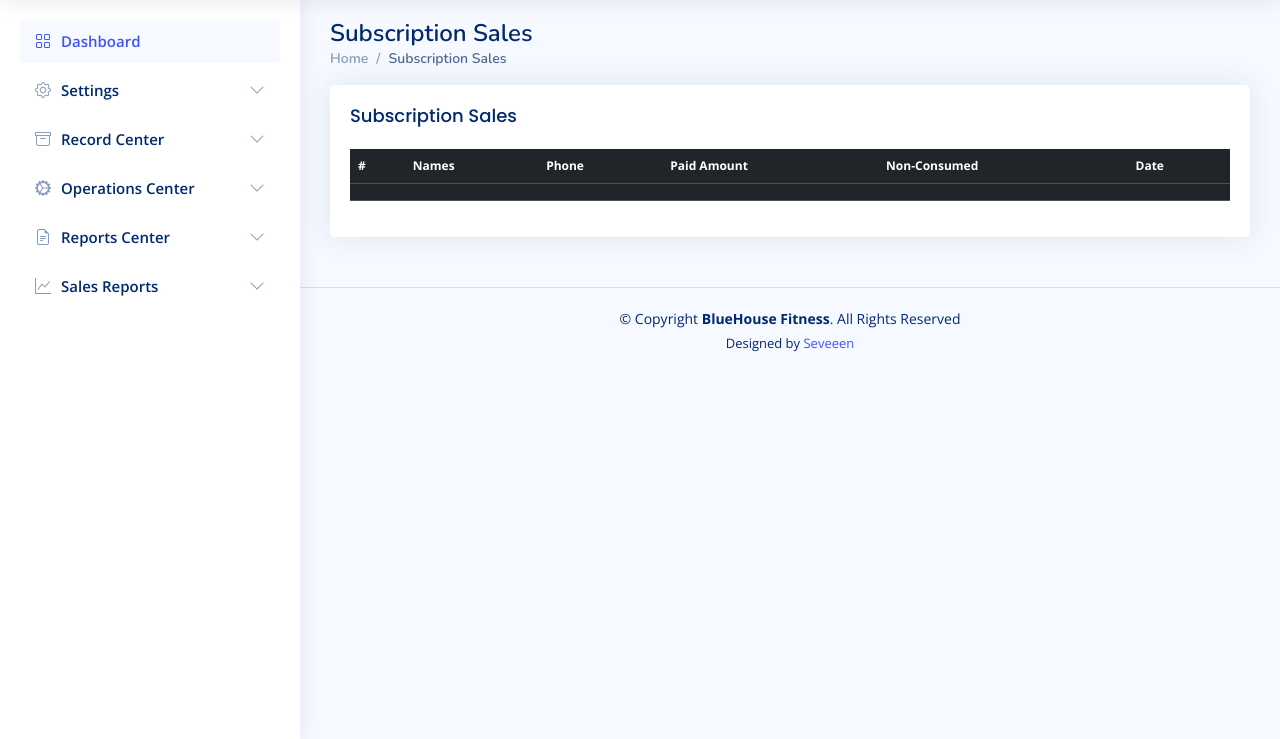
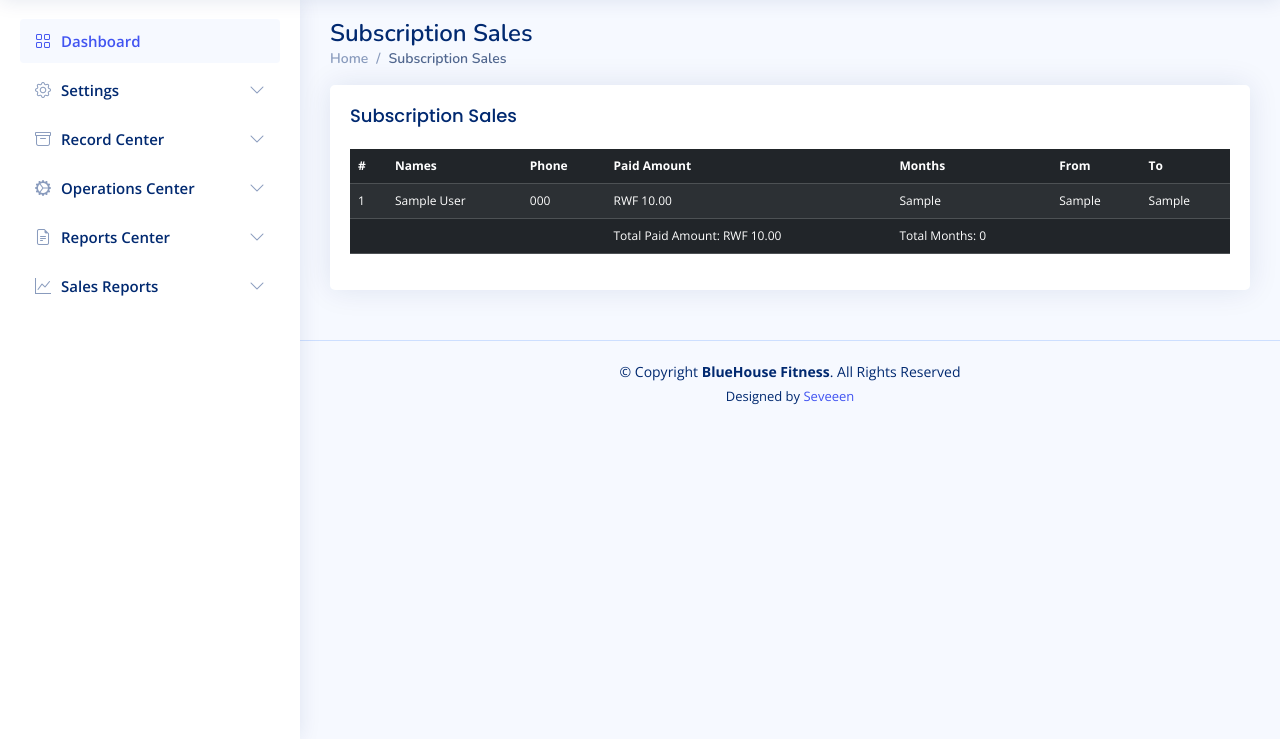
Before and after one commit to IGIHOZO/BlueHouseFitness, a PHP site: page /report-sales-sub.php in a window 1280 px wide. Shown: the part 61-800 px from the top of the page. Run offline with PHP 8.4, Linux system fonts and the light colour scheme; tables that the repository leaves empty or names only in its code hold one stand-in row (values such as "Sample post"); lists and menus that the app fills with data are empty; some libraries are stand-ins or nearby versions.

Commit message:
sub sales report

```diff
--- a/main/view.php
+++ b/main/view.php
@@ -164,7 +164,7 @@ class MainView extends DBConnect
      $con = parent::connect();
 
      try {
-         $query = "SELECT * FROM entrances,customers,subscriptions WHERE entrances.EntranceClient=customers.CustomerID AND subscriptions.SubscriptionClient=customers.CustomerID AND entrances.EntranceType=2 AND entrances.EntranceStatus=1";
+         $query = "SELECT * FROM customers,subscriptions_transactions WHERE subscriptions_transactions.client_id =customers.CustomerID ORDER BY subscriptions_transactions.transaction_id DESC";
 
          $sel = $con->prepare($query);
          $sel->execute();
@@ -174,7 +174,7 @@ class MainView extends DBConnect
          if ($entrance) {
              $response = array('message' => 'success', 'data' => $entrance);
          } else {
-             $response = array('found' => false, 'message' => 'No Entrance history found');
+             $response = array('found' => false, 'message' => 'No Sales history found');
          }
 
      } catch (PDOException $e) {
--- a/report-sales-sub.php
+++ b/report-sales-sub.php
@@ -68,8 +68,9 @@ require("main/view.php");
                 <th>Names</th>
                 <th>Phone</th>
                 <th>Paid Amount</th>
-                <th>Non-Consumed</th>
-                <th>Date</th>
+                <th>Months</th>
+                <th>From</th>
+                <th>To</th>
             </tr>
         </thead>
         <tbody id="customerTableBody">
@@ -80,7 +81,7 @@ require("main/view.php");
                 <td colspan="3"></td>
                 <td id="totalPaidAmount"></td>
                 <td id="totalNonConsumed"></td>
-                <td colspan="1"></td>
+                <td colspan="1"></td><td colspan="1"></td>
             </tr>
         </tfoot>
     </table>
@@ -126,19 +127,23 @@ require("main/view.php");
 
                     data.data.forEach(customer => {
                         var ttype = customer.EntranceType == 1 ? "Pay as You Enter" : "Subscription";
-                        var entranceAmount = parseFloat(customer.EntranceAmount) || 0;
-                        var nonConsumed = parseFloat(customer.EntranceRemaining * entranceAmount) || 0;
+                        var entranceAmount = parseFloat(customer.amount_paid) || 0;
+                        var monthsPaid = parseFloat(customer.subscriptions_months) || 0;
 
                         totalPaidAmount += entranceAmount;
-                        totalNonConsumed += nonConsumed;
+                        totalNonConsumed += monthsPaid;
 
                         html += '<tr>';
                         html += '<td>' + cnt + '</td>';
                         html += '<td>' + (customer.CustomerFname || '-') + ' ' + (customer.CustomerLname || '-') + '</td>';
                         html += '<td>' + (customer.CustomerPhone || '-') + '</td>';
-                        html += '<td>' + entranceAmount.toLocaleString('en-US', { style: 'currency', currency: 'Rwf', minimumFractionDigits: 2, maximumFractionDigits: 2 }) + '</td>';
-                        html += '<td>' + nonConsumed.toLocaleString('en-US', { style: 'currency', currency: 'Rwf', minimumFractionDigits: 2, maximumFractionDigits: 2 }) + '</td>';
-                        html += '<td>' + (customer.EntranceTime.substring(0, 18) || '-') + '</td>';
+                        html += '<td>' + new Intl.NumberFormat('en-US', {style: 'currency',currency: 'RWF',minimumFractionDigits: 2,maximumFractionDigits: 2,}).format(customer.amount_paid) + '</td>';
+
+                        // html += '<td>' + nonConsumed.toLocaleString('en-US', { style: 'currency', currency: 'Rwf', minimumFractionDigits: 2, maximumFractionDigits: 2 }) + '</td>';
+                        // html += '<td>' + (customer.EntranceTime.substring(0, 18) || '-') + '</td>';
+                        html += '<td>' + (customer.subscriptions_months || '-') + '</td>';
+                        html += '<td>' + (customer.subscriptions_start || '-') + '</td>';
+                        html += '<td>' + (customer.subscriptions_end || '-') + '</td>';
                         html += '</tr>';
                         cnt++;
                     });
@@ -148,13 +153,13 @@ require("main/view.php");
 
                     // Display the total paid amount and total non-consumed
                     totalPaidAmountElement.textContent = 'Total Paid Amount: ' + totalPaidAmount.toLocaleString('en-US', { style: 'currency', currency: 'Rwf', minimumFractionDigits: 2, maximumFractionDigits: 2 });
-                    totalNonConsumedElement.textContent = 'Total Non-Consumed: ' + totalNonConsumed.toLocaleString('en-US', { style: 'currency', currency: 'Rwf', minimumFractionDigits: 2, maximumFractionDigits: 2 });
+                    totalNonConsumedElement.textContent = 'Total Months: ' + totalNonConsumed;
 
                     // Initialize DataTable with options to include the footer
                     $('#customerTable').DataTable({
                         "footerCallback": function (row, data, start, end, display) {
                             totalPaidAmountElement.textContent = 'Total Paid Amount: ' + totalPaidAmount.toLocaleString('en-US', { style: 'currency', currency: 'Rwf', minimumFractionDigits: 2, maximumFractionDigits: 2 });
-                            totalNonConsumedElement.textContent = 'Total Non-Consumed: ' + totalNonConsumed.toLocaleString('en-US', { style: 'currency', currency: 'Rwf', minimumFractionDigits: 2, maximumFractionDigits: 2 });
+                            totalNonConsumedElement.textContent = 'Total Months: ' + totalNonConsumed;
                         }
                     });
                 })
```
